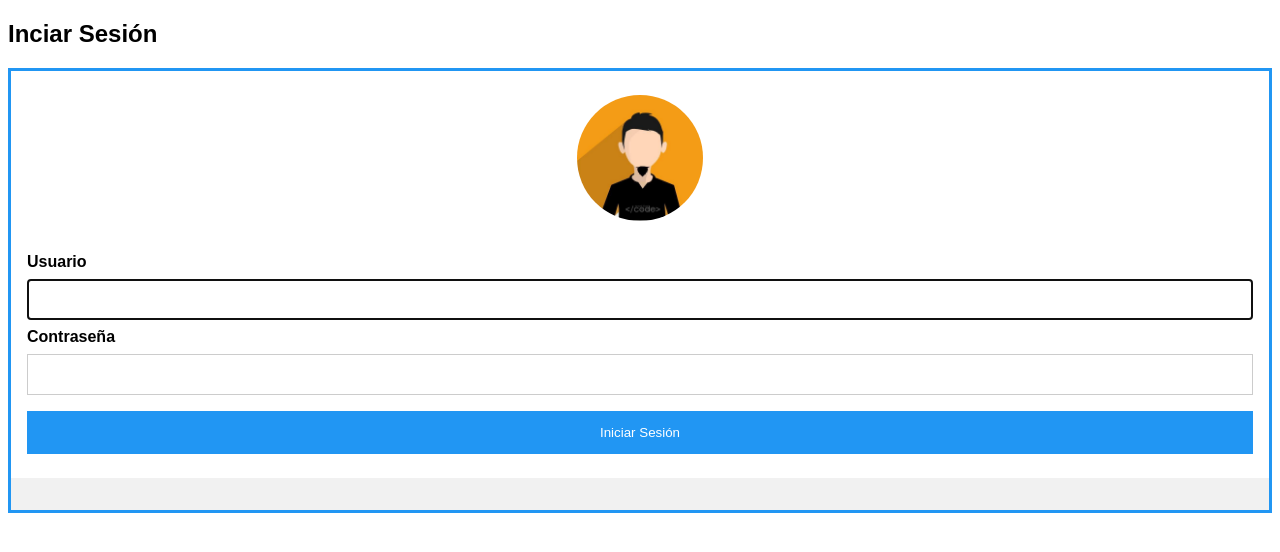
After one commit to ochoad24/ProyectoDjango, a Django app: page /accounts/login/ in a window 1280 px wide. The commit adds this page. Shown: the top 552 px of the page. Run offline with Django 3.2, Linux system fonts and the light colour scheme.

Commit message:
Arreglos

```diff
--- /dev/null
+++ b/pos/templates/pos/inicio.html
@@ -0,0 +1,5 @@
+{% extends 'pos/plantilla.html' %}
+
+{% block content %}
+    <h1>Debes Iniciar Sesión</h1>
+{% endblock %}
--- a/pos/templates/pos/plantilla.html
+++ b/pos/templates/pos/plantilla.html
@@ -41,11 +41,11 @@
                  <b>POS</b>
                 </a>
               <ul class="nav navbar-nav navbar-right user-nav">
-                <li class="user-name"><span>Daniel Ochoa</span></li>
+                <li class="user-name"><span>{{ user.username }}</span></li>
                   <li class="dropdown avatar-dropdown">
                    <img src="{% static 'img/avatar.jpg' %}" class="img-circle avatar" alt="user name" data-toggle="dropdown" aria-haspopup="true" aria-expanded="true"/>
                    <ul class="dropdown-menu user-dropdown">
-                     <li><a href="#"><span class="fa fa-lock"></span>  Cerrar sesión</a></li>
+                     <li><a href="{% url 'logout' %}"><span class="fa fa-lock"></span>  Cerrar sesión</a></li>
                   </ul>
                 </li>
               </ul>
@@ -75,7 +75,7 @@
                       </ul>
                     </li>
                     <li><a href="/cliente">Clientes</a></li>
-                    <li><a href="/ventas">Ventas</a></li>
+                    <li><a href="/venta">Ventas</a></li>
                   </ul>
                 </div>
             </div>
--- /dev/null
+++ b/pos/templates/registration/login.html
@@ -0,0 +1,100 @@
+{% load static %}
+<!DOCTYPE html>
+<html>
+<head>
+<meta name="viewport" content="width=device-width, initial-scale=1">
+<style>
+body {
+    font-family: Arial, Helvetica, sans-serif;
+    }
+form {border: 3px solid #2196F3;}
+
+input[type=text], input[type=password] {
+  width: 100%;
+  padding: 12px 20px;
+  margin: 8px 0;
+  display: inline-block;
+  border: 1px solid #ccc;
+  box-sizing: border-box;
+}
+
+button {
+  background-color: #2196F3;
+  color: white;
+  padding: 14px 20px;
+  margin: 8px 0;
+  border: none;
+  cursor: pointer;
+  width: 100%;
+}
+
+button:hover {
+  opacity: 0.8;
+}
+
+.cancelbtn {
+  width: auto;
+  padding: 10px 18px;
+  background-color: #f44336;
+}
+
+.imgcontainer {
+  text-align: center;
+  margin: 24px 0 12px 0;
+}
+
+img.avatar {
+  width: 10%;
+  border-radius: 50%;
+}
+
+.container {
+  padding: 16px;
+}
+
+span.psw {
+  float: right;
+  padding-top: 16px;
+}
+
+/* Change styles for span and cancel button on extra small screens */
+@media screen and (max-width: 300px) {
+  span.psw {
+     display: block;
+     float: none;
+  }
+  .cancelbtn {
+     width: 100%;
+  }
+}
+</style>
+</head>
+<body>
+
+<h2>Inciar Sesión</h2>
+
+<form method="post" action="{% url 'login' %}">
+    {% csrf_token %}
+  <div class="imgcontainer">
+    <img src="{% static 'img/avatar.jpg' %}" alt="Avatar" class="avatar">
+  </div>
+
+  <div class="container">
+    <label for="uname"><b>Usuario</b></label>
+    {{ form.username }}
+
+    <label for="psw"><b>Contraseña</b></label>
+    {{ form.password }}
+
+    <button type="submit">Iniciar Sesión</button>
+  </div>
+
+  <div class="container" style="background-color:#f1f1f1">
+    {% if form.errors %}
+        <p>Su nombre de usuario y contraseña no coinciden. Inténtalo de nuevo.</p>
+    {% endif %}
+  </div>
+</form>
+
+</body>
+</html>
--- a/pos/urls.py
+++ b/pos/urls.py
@@ -2,6 +2,7 @@ from django.urls import path
 from . import views
 
 urlpatterns=[
+    path('',views.my_inicio,name='my_inicio'),
     # URL CATEGORIA
     path('categoria',views.categoria_list,name='categoria_list'),
     path('categoria/nuevo',views.categoria_nuevo, name="categoria_nuevo"),
@@ -20,4 +21,8 @@ urlpatterns=[
     path('cliente/<int:pk>/editar/', views.cliente_editar, name='cliente_editar'),
     path('cliente/<int:pk>/eliminar/', views.cliente_eliminar, name='cliente_eliminar'),
 
+    #URL VENTAS
+    path('venta',views.venta_list,name='venta_list'),
+    path('venta/nuevo',views.venta_list,name='venta_nuevo'),
+
 ]
--- a/proyecto/settings.py
+++ b/proyecto/settings.py
@@ -120,6 +120,7 @@ USE_TZ = True
 # Static files (CSS, JavaScript, Images)
 # https://docs.djangoproject.com/en/2.2/howto/static-files/
 
+LOGIN_REDIRECT_URL = '/'
 STATIC_URL = '/static/'
 STATIC_ROOT = os.path.join(BASE_DIR, 'static')
 CORS_ORIGIN_ALLOW_ALL = True
--- a/proyecto/urls.py
+++ b/proyecto/urls.py
@@ -16,7 +16,10 @@ Including another URLconf
 from django.contrib import admin
 from django.urls import path,include
 
+from django.contrib.auth import views
 urlpatterns = [
     path('admin/', admin.site.urls),
+    path('accounts/login/', views.LoginView.as_view(), name='login'),
+    path('accounts/logout/', views.LogoutView.as_view(next_page='/'), name='logout'),
     path('',include('pos.urls'))
 ]
```
Also changed, not shown: pos/forms.py (+11 -1 lines), pos/templates/pos/venta.html (added, +46 -0 lines), pos/templates/pos/venta_list.html (added, +49 -0 lines), pos/views.py (+39 -2 lines), db.sqlite3.
